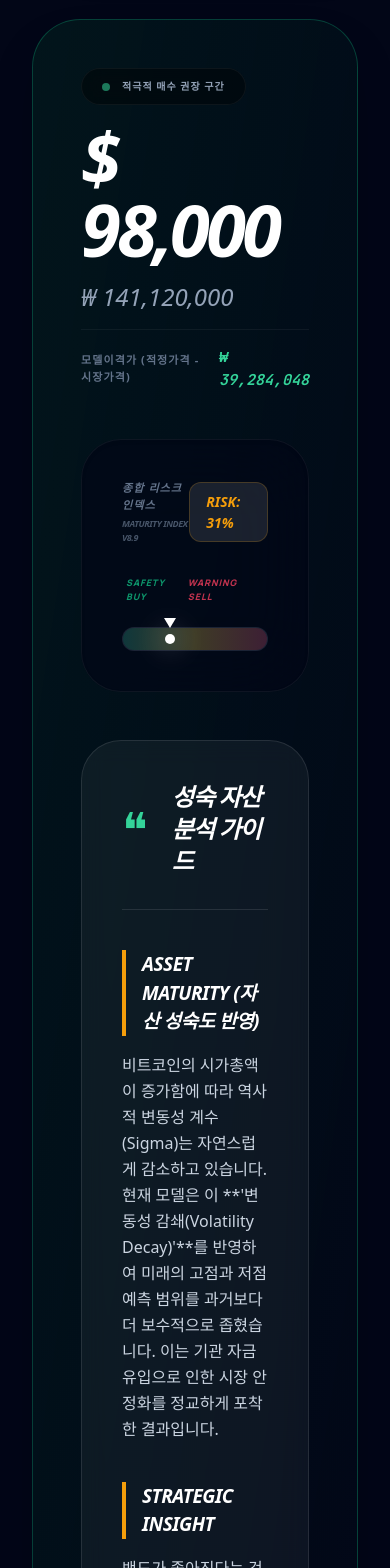
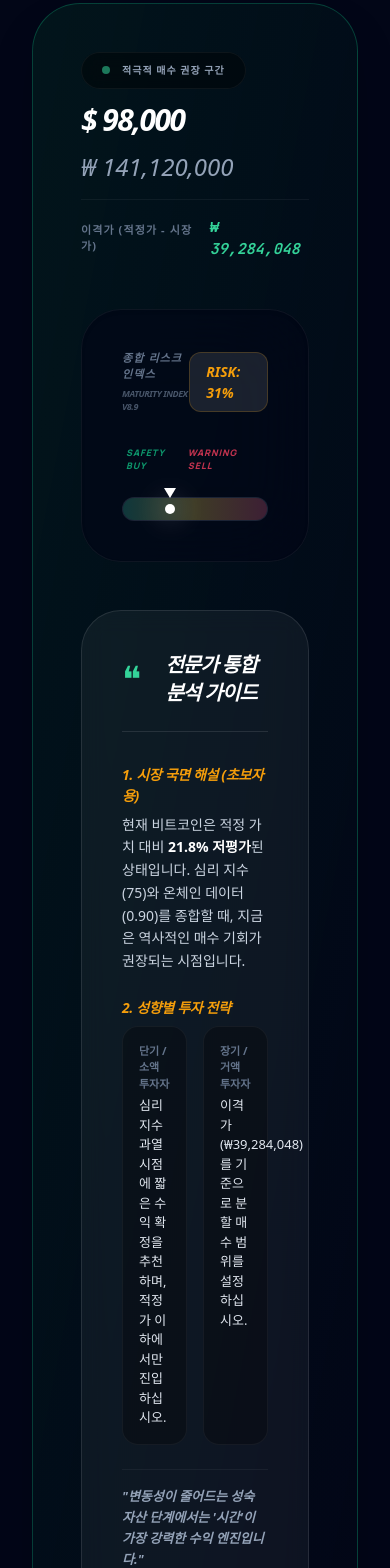
Before and after one commit to y2kjoh23-ux/btc-compass_26, a React (Vite) app: page / in a window 390 px wide. Shown: the part 340-1908 px from the top of the page. Built offline with nearby package versions, Linux system fonts and the light colour scheme; no server answers.

Commit message:
Add files via upload

```diff
--- a/App.tsx
+++ b/App.tsx
@@ -10,7 +10,6 @@ import {
   XAxis, YAxis, CartesianGrid, Tooltip, ResponsiveContainer, Area, ComposedChart, Line
 } from 'recharts';
 
-// 툴팁 마커 색상 정의
 const COLORS = {
   upper: '#fb7185', // rose-400
   fair: '#fbbf24',  // amber-400
@@ -70,62 +69,39 @@ const App: React.FC = () => {
   const stats = useMemo(() => {
     if (!data) return null;
     const model = getModelValues(new Date());
-
     const oscillator = data.currentPrice > 0 ? Math.log(data.currentPrice / model.weighted) : 0;
     const deviationPercent = ((data.currentPrice / model.weighted) - 1) * 100;
     const priceRisk = Math.max(0, Math.min(100, ((oscillator + 0.5) / 1.0) * 100));
     const fngRisk = data.fngValue;
     const mvrvEst = (oscillator * 6.5) + 2.5;
     const mvrvRisk = Math.max(0, Math.min(100, (mvrvEst / 6) * 100));
-
     const riskPercent = (priceRisk * 0.7) + (fngRisk * 0.15) + (mvrvRisk * 0.15);
 
     let status = MarketStatus.STABLE;
     if (riskPercent < 35) status = MarketStatus.ACCUMULATE;
     else if (riskPercent > 65) status = MarketStatus.SELL;
 
-    return {
-      model, oscillator, deviationPercent, mvrvEst, status, riskPercent
-    };
+    return { model, oscillator, deviationPercent, mvrvEst, status, riskPercent };
   }, [data]);
 
   const chartData = useMemo(() => {
     if (!data || !data.history) return [];
-
-    const historyPoints = data.history
-      .filter(h => new Date(h.date) >= CHART_START_DATE)
-      .map(h => {
+    const historyPoints = data.history.filter(h => new Date(h.date) >= CHART_START_DATE).map(h => {
       const d = new Date(h.date);
       const m = getModelValues(d);
-        return {
-          timestamp: d.getTime(),
-          price: h.price,
-          fair: m.weighted,
-          upper: m.upper,
-          lower: m.lower
-        };
+      return { timestamp: d.getTime(), price: h.price, fair: m.weighted, upper: m.upper, lower: m.lower };
     });
-
     if (historyPoints.length === 0) return [];
-
     const lastTimestamp = historyPoints[historyPoints.length - 1].timestamp;
     const predictions = [];
     const endDate = new Date('2026-12-31').getTime();
-
     let currentTs = lastTimestamp + (7 * 24 * 60 * 60 * 1000);
     while (currentTs <= endDate) {
       const d = new Date(currentTs);
       const m = getModelValues(d);
-      predictions.push({
-        timestamp: currentTs,
-        price: null,
-        fair: m.weighted,
-        upper: m.upper,
-        lower: m.lower
-      });
+      predictions.push({ timestamp: currentTs, price: null, fair: m.weighted, upper: m.upper, lower: m.lower });
       currentTs += (7 * 24 * 60 * 60 * 1000);
     }
-
     return [...historyPoints, ...predictions];
   }, [data]);
 
@@ -133,32 +109,18 @@ const App: React.FC = () => {
     if (!data) return [];
     const targets = [3, 5, 7, 10, 15, 20];
     const now = new Date();
-
     return targets.map(years => {
       const targetDate = new Date();
       targetDate.setFullYear(now.getFullYear() + years);
-
       const m = getModelValues(targetDate);
       const days = getDaysSinceGenesis(targetDate);
       const sigma = getDynamicSigma(days);
-
       const cagr = (Math.pow(m.weighted / data.currentPrice, 1 / years) - 1) * 100;
-
       let status = "Early Mature";
       if (sigma < 0.46) status = "Deep Converged";
       else if (sigma < 0.48) status = "Stable Mature";
       else if (sigma < 0.495) status = "Decay Active";
-
-      return {
-        years,
-        dateLabel: targetDate.getFullYear(),
-        fair: m.weighted,
-        upper: m.upper,
-        lower: m.lower,
-        cagr,
-        sigma,
-        status
-      };
+      return { years, dateLabel: targetDate.getFullYear(), fair: m.weighted, upper: m.upper, lower: m.lower, cagr, sigma, status };
     });
   }, [data]);
 
@@ -169,7 +131,7 @@ const App: React.FC = () => {
           <div className="absolute inset-0 border-2 border-amber-500/10 rounded-full"></div>
           <div className="absolute inset-0 border-2 border-amber-500 border-t-transparent rounded-full animate-spin"></div>
         </div>
-        <p className="font-black tracking-[0.3em] text-[11px] text-amber-500 uppercase italic">퀀트 모델 및 변동성 감쇄 로직 동기화 중...</p>
+        <p className="font-black tracking-[0.3em] text-[11px] text-amber-500 uppercase italic">퀀트 엔진 동기화 중...</p>
       </div>
     );
   }
@@ -178,8 +140,8 @@ const App: React.FC = () => {
 
   const getStatusStyle = () => {
     if (stats.status === MarketStatus.ACCUMULATE) return { accent: 'text-emerald-400', bg: 'from-emerald-950/40', border: 'border-emerald-500/30', label: '적극적 매수 권장 구간' };
-    if (stats.status === MarketStatus.SELL) return { accent: 'text-rose-400', bg: 'from-rose-950/40', border: 'border-rose-500/30', label: '위험 관리 및 수익 실현' };
-    return { accent: 'text-amber-400', bg: 'from-slate-900/60', border: 'border-slate-800', label: '안정 지향적 중립 구간' };
+    if (stats.status === MarketStatus.SELL) return { accent: 'text-rose-400', bg: 'from-rose-950/40', border: 'border-rose-500/30', label: '수익 확정 및 위험 관리' };
+    return { accent: 'text-amber-400', bg: 'from-slate-900/60', border: 'border-slate-800', label: '관망 및 안정 운용 구간' };
   };
 
   const style = getStatusStyle();
@@ -193,9 +155,7 @@ const App: React.FC = () => {
             <div className="h-6 w-px bg-slate-800 mx-2"></div>
             <span className="px-2.5 py-1 bg-slate-900 text-[10px] font-black text-slate-500 tracking-widest uppercase border border-slate-800 rounded">v8.9 MATURE</span>
           </div>
-          <p className="text-[11px] font-bold tracking-tight text-slate-500 italic">
-            Maturity-Adjusted Volatility Decay Active <span className="mx-2 text-slate-800">//</span> Sync: <span className="text-slate-300 font-black uppercase">{data.lastUpdated}</span>
-          </p>
+          <p className="text-[11px] font-bold tracking-tight text-slate-500 italic">Maturity-Adjusted Volatility Decay Active</p>
         </div>
         <div className="flex items-stretch gap-4 bg-slate-950 p-2 rounded-2xl border border-slate-900 shadow-2xl">
           <div className="px-5 py-3 border-r border-slate-900 text-right">
@@ -203,7 +163,7 @@ const App: React.FC = () => {
             <p className="mono text-white font-black text-base italic">{data.usdKrw.toLocaleString()} KRW</p>
           </div>
           <button onClick={init} className="px-5 group flex items-center justify-center hover:bg-slate-900 transition-all rounded-xl">
-            <svg className="w-5 h-5 text-slate-600 group-hover:text-amber-500 transition-all duration-500" fill="none" stroke="currentColor" viewBox="0 0 24 24"><path strokeLinecap="round" strokeLinejoin="round" strokeWidth="2.5" d="M4 4v5h.582m15.356 2A8.001 8.001 0 004.582 9m0 0H9m11 11v-5h-.581m0 0a8.003 8.003 0 01-15.357-2m15.357 2H15"></path></svg>
+            <svg className="w-5 h-5 text-slate-600 group-hover:text-amber-500" fill="none" stroke="currentColor" viewBox="0 0 24 24"><path strokeLinecap="round" strokeLinejoin="round" strokeWidth="2.5" d="M4 4v5h.582m15.356 2A8.001 8.001 0 004.582 9m0 0H9m11 11v-5h-.581m0 0a8.003 8.003 0 01-15.357-2m15.357 2H15"></path></svg>
           </button>
         </div>
       </header>
@@ -218,17 +178,15 @@ const App: React.FC = () => {
                    <div className={`w-2 h-2 rounded-full ${style.accent.replace('text', 'bg')} animate-pulse`}></div>
                    <span className="text-[10px] font-black uppercase tracking-widest text-slate-400 font-sans">{style.label}</span>
                 </div>
-                <h2 className="text-7xl md:text-8xl font-black text-white tracking-tighter italic font-sans leading-none">
+                <h2 className="text-3xl md:text-4xl font-black text-white tracking-tighter italic font-sans leading-none">
                   $ {data.currentPrice.toLocaleString()}
                 </h2>
                 <div className="flex items-baseline gap-3 text-slate-400 italic font-sans">
                   <span className="text-2xl font-light">₩ {Math.round(data.currentPrice * data.usdKrw).toLocaleString()}</span>
                 </div>
-
-                {/* 모델 이격가 추가 */}
                 <div className="mt-4 pt-4 border-t border-white/5">
                   <div className="flex items-center gap-3">
-                    <span className="text-[11px] font-black uppercase tracking-widest text-slate-500 font-sans">모델이격가 (적정가격 - 시장가격)</span>
+                    <span className="text-[11px] font-black uppercase tracking-widest text-slate-500 font-sans">이격가 (적정가 - 시장가)</span>
                     <span className={`text-[15px] font-black mono italic ${modelDeviationKrw >= 0 ? 'text-emerald-400' : 'text-rose-400'}`}>
                       ₩ {Math.round(modelDeviationKrw).toLocaleString()}
                     </span>
@@ -246,8 +204,6 @@ const App: React.FC = () => {
                     RISK: {Math.round(stats.riskPercent)}%
                   </div>
                 </div>
-
-                <div className="space-y-8">
                 <div className="space-y-6">
                   <div className="flex justify-between text-[9px] font-black uppercase tracking-[0.2em] px-1 italic text-slate-500">
                     <span className="text-emerald-500/80 tracking-widest">Safety Buy</span>
@@ -256,12 +212,9 @@ const App: React.FC = () => {
                   <div className="relative h-6 bg-slate-900 rounded-full border border-white/5 p-1.5">
                     <div className="absolute inset-0 rounded-full bg-gradient-to-r from-emerald-500 via-yellow-400 to-rose-500 opacity-20"></div>
                     <div className="relative w-full h-full">
-                         <div
-                           className="absolute top-0 w-2.5 h-full bg-white shadow-[0_0_30px_white] transition-all duration-1000 ease-out z-10 rounded-full"
-                           style={{ left: `${stats.riskPercent}%`, transform: 'translateX(-50%)' }}
-                         >
+                      <div className="absolute top-0 w-2.5 h-full bg-white shadow-[0_0_30px_white] transition-all duration-1000 ease-out z-10 rounded-full"
+                           style={{ left: `${stats.riskPercent}%`, transform: 'translateX(-50%)' }}>
                         <div className="absolute -top-4 left-1/2 -translate-x-1/2 w-0 h-0 border-l-[6px] border-l-transparent border-r-[6px] border-r-transparent border-t-[10px] border-t-white"></div>
-                         </div>
                       </div>
                     </div>
                   </div>
@@ -270,28 +223,35 @@ const App: React.FC = () => {
             </div>
 
             <div className="lg:col-span-7">
-              <div className="bg-white/5 backdrop-blur-md rounded-[2.5rem] border border-white/10 p-10 md:p-14 space-y-10 font-sans h-full flex flex-col justify-center text-left">
-                <div className="flex items-center gap-6 border-b border-white/10 pb-8">
-                  <div className={`text-5xl ${style.accent} font-serif`}>❝</div>
-                  <h3 className="text-2xl font-black text-white tracking-tighter italic">성숙 자산 분석 가이드</h3>
+              <div className="bg-white/5 backdrop-blur-md rounded-[2.5rem] border border-white/10 p-10 md:p-14 space-y-8 font-sans h-full flex flex-col justify-center text-left">
+                <div className="flex items-center gap-6 border-b border-white/10 pb-6">
+                  <div className={`text-4xl ${style.accent} font-serif`}>❝</div>
+                  <h3 className="text-xl font-black text-white tracking-tighter italic">전문가 통합 분석 가이드</h3>
                 </div>
-
-                <div className="space-y-10">
-                  <div className="space-y-4">
-                    <p className="text-white font-black text-[19px] tracking-tight italic border-l-4 border-amber-500 pl-4 uppercase">Asset Maturity (자산 성숙도 반영)</p>
-                    <p className="text-slate-300 text-[16px] leading-relaxed font-medium">
-                      비트코인의 시가총액이 증가함에 따라 역사적 변동성 계수(Sigma)는 자연스럽게 감소하고 있습니다. 현재 모델은 이 **'변동성 감쇄(Volatility Decay)'**를 반영하여 미래의 고점과 저점 예측 범위를 과거보다 더 보수적으로 좁혔습니다. 이는 기관 자금 유입으로 인한 시장 안정화를 정교하게 포착한 결과입니다.
+                <div className="space-y-6">
+                  <div className="space-y-2">
+                    <p className="text-amber-500 font-black text-[14px] tracking-tight italic uppercase">1. 시장 국면 해설 (초보자용)</p>
+                    <p className="text-slate-300 text-[14px] leading-relaxed">
+                      현재 비트코인은 적정 가치 대비 <span className="text-white font-bold">{Math.abs(stats.deviationPercent).toFixed(1)}% {stats.deviationPercent > 0 ? '고평가' : '저평가'}</span>된 상태입니다.
+                      심리 지수({data.fngValue})와 온체인 데이터({stats.mvrvEst.toFixed(2)})를 종합할 때, 지금은 {stats.status === MarketStatus.ACCUMULATE ? '역사적인 매수 기회' : stats.status === MarketStatus.SELL ? '일부 수익 실현' : '기존 물량 유지'}가 권장되는 시점입니다.
                     </p>
                   </div>
-                  <div className="space-y-4">
-                    <p className="text-white font-black text-[19px] tracking-tight italic border-l-4 border-amber-500 pl-4 uppercase">Strategic Insight</p>
-                    <p className="text-slate-300 text-[16px] leading-relaxed font-medium">
-                      밴드가 좁아진다는 것은 적정가($ {Math.round(stats.model.weighted).toLocaleString()})에 대한 수렴성이 강해짐을 의미합니다. 과거와 같은 극단적인 오버슈팅보다는 완만한 우상향 궤적을 그리며 가치 저장 수단으로서의 신뢰도를 높여가는 과정으로 해석하십시오.
-                    </p>
+                  <div className="space-y-2">
+                    <p className="text-amber-500 font-black text-[14px] tracking-tight italic uppercase">2. 성향별 투자 전략</p>
+                    <div className="grid grid-cols-2 gap-4">
+                      <div className="p-4 bg-black/30 rounded-2xl border border-white/5">
+                        <p className="text-[11px] font-black text-slate-500 mb-1">단기 / 소액 투자자</p>
+                        <p className="text-[13px] text-slate-200">심리 지수 과열 시점에 짧은 수익 확정을 추천하며, 적정가 이하에서만 진입하십시오.</p>
                       </div>
-                  <div className="pt-8 border-t border-white/5">
-                    <p className="text-slate-400 text-[15px] leading-relaxed italic font-bold">
-                      "변동성이 줄어드는 것은 자산이 '성인기'에 접어들었음을 뜻합니다. 줄어든 진폭 속에서도 확실한 퀀트의 이정표를 신뢰하십시오."
+                      <div className="p-4 bg-black/30 rounded-2xl border border-white/5">
+                        <p className="text-[11px] font-black text-slate-500 mb-1">장기 / 거액 투자자</p>
+                        <p className="text-[13px] text-slate-200">이격가(₩{Math.round(modelDeviationKrw).toLocaleString()})를 기준으로 분할 매수 범위를 설정하십시오.</p>
+                      </div>
+                    </div>
+                  </div>
+                  <div className="pt-4 border-t border-white/5">
+                    <p className="text-slate-400 text-[13px] leading-relaxed italic font-bold">
+                      "변동성이 줄어드는 성숙 자산 단계에서는 '시간'이 가장 강력한 수익 엔진입니다."
                     </p>
                   </div>
                 </div>
@@ -304,42 +264,40 @@ const App: React.FC = () => {
         <div className="grid grid-cols-1 md:grid-cols-3 gap-8 mb-20">
           <MetricCard label="모델 이격률 (Oscillator)" value={`${stats.deviationPercent > 0 ? '+' : ''}${stats.deviationPercent.toFixed(1)}%`} subValue="적정가와의 실시간 이격 정도" />
           <MetricCard label="공포 탐욕 지수 (Sentiment)" value={data.fngValue} subValue="시장 참여자들의 심리적 과열도" />
-          <MetricCard label="MVRV Z-Score (On-chain)" value={stats.mvrvEst.toFixed(2)} subValue="온체인 데이터 기반 가치 평가" />
+          <MetricCard label="MVRV Z-Score (On-chain)" value={stats.mvrvEst.toFixed(2)} subValue="온체인 기반 저점/고점 탐지" />
         </div>
 
-        {/* 판정 상세 기준 카드 - 차트 위로 이동 */}
+        {/* 판정 상세 기준 카드 */}
         <div className="grid grid-cols-1 md:grid-cols-3 gap-10 mb-12 font-sans">
           <StageCard title="이격률 판정" stages={STAGES.OSCILLATOR} currentVal={stats.oscillator} />
           <StageCard title="심리 지수 판정" stages={STAGES.FNG} currentVal={data.fngValue} />
           <StageCard title="온체인 판정" stages={STAGES.MVRV} currentVal={stats.mvrvEst} />
         </div>
 
-        {/* 차트 영역 */}
-        <section className="bg-slate-950 p-10 md:p-14 rounded-[4rem] border border-slate-900 shadow-3xl mb-20 relative overflow-hidden">
-          <div className="flex flex-col md:flex-row justify-between items-end mb-16 gap-8 text-left">
-            <div className="space-y-3">
-              <h3 className="text-3xl font-black text-white tracking-tighter uppercase italic font-sans">CONVERGING PRICE PATH (2017-2026)</h3>
-              <p className="text-slate-600 text-[11px] font-bold uppercase tracking-widest italic font-sans text-amber-500/80">Decay Mode Active // Volatility Dampening Sync</p>
+        {/* 차트 영역 - 여백 최소화 및 밴드 가시성 개선 */}
+        <section className="bg-slate-950 p-6 md:p-8 rounded-[3rem] border border-slate-900 shadow-3xl mb-20 relative overflow-hidden">
+          <div className="flex flex-col md:flex-row justify-between items-end mb-6 gap-8 text-left">
+            <div className="space-y-1">
+              <h3 className="text-xl font-black text-white tracking-tighter uppercase italic font-sans">CONVERGING PRICE PATH (2017-2026)</h3>
+              <p className="text-slate-600 text-[9px] font-bold uppercase tracking-widest italic font-sans text-amber-500/80">Decay Mode Active // Volatility Dampening Sync</p>
             </div>
-            <div className="flex flex-wrap gap-5 text-[10px] font-black uppercase tracking-widest italic font-sans">
-               <div className="flex items-center gap-3 px-4 py-2 bg-blue-500/10 rounded-xl border border-rose-500/20" style={{ color: COLORS.price }}><span className="w-2 h-2 rounded-full" style={{ backgroundColor: COLORS.price }}></span> 시장 가격</div>
-               <div className="flex items-center gap-3 px-4 py-2 bg-amber-500/10 text-amber-500 rounded-xl border border-amber-500/20"><span className="w-2 h-2 bg-amber-500 rounded-full"></span> 수렴 밴드</div>
+            <div className="flex flex-wrap gap-4 text-[9px] font-black uppercase tracking-widest italic font-sans">
+               <div className="flex items-center gap-2 px-3 py-1.5 bg-blue-500/10 rounded-lg border border-rose-500/20" style={{ color: COLORS.price }}><span className="w-1.5 h-1.5 rounded-full" style={{ backgroundColor: COLORS.price }}></span> 시장 가격</div>
+               <div className="flex items-center gap-2 px-3 py-1.5 bg-amber-500/10 text-amber-500 rounded-lg border border-amber-500/20"><span className="w-1.5 h-1.5 bg-amber-500 rounded-full"></span> 수렴 밴드</div>
             </div>
           </div>
 
-          <div className="h-[650px] w-full">
+          <div className="h-[600px] w-full">
             <ResponsiveContainer width="100%" height="100%">
-              <ComposedChart data={chartData} margin={{ top: 20, right: 30, left: 10, bottom: 40 }}>
-                {/* 가이드라인 전체 연결을 위해 vertical={false} 유지하고 stroke 색상 조정 */}
+              <ComposedChart data={chartData} margin={{ top: 5, right: -5, left: -45, bottom: -10 }}>
                 <CartesianGrid strokeDasharray="3 3" vertical={false} stroke="#1e293b" />
                 <XAxis
                   dataKey="timestamp"
                   type="number"
                   domain={[new Date('2017-07-01').getTime(), 'dataMax']}
-                  tick={{fontSize: 10, fill: '#475569', fontWeight: 900}}
+                  tick={{fontSize: 9, fill: '#475569', fontWeight: 900}}
                   tickFormatter={(ts) => new Date(ts).getFullYear().toString()}
                   ticks={[
-                    new Date('2017-07-01').getTime(),
                     new Date('2018-01-01').getTime(),
                     new Date('2019-01-01').getTime(),
                     new Date('2020-01-01').getTime(),
@@ -352,24 +310,24 @@ const App: React.FC = () => {
                   ]}
                   axisLine={{ stroke: '#1e293b' }}
                   tickLine={false}
-                  dy={20}
+                  dy={5}
                 />
                 <YAxis
                   type="number"
                   domain={[2000, 300000]}
                   scale="log"
                   orientation="right"
-                  tick={{fontSize: 10, fill: '#475569', fontWeight: 900}}
+                  tick={{fontSize: 9, fill: '#475569', fontWeight: 900}}
                   tickFormatter={v => `$${Math.round(v/1000)}K`}
                   axisLine={false}
                   tickLine={false}
-                  dx={20}
+                  dx={5}
                 />
                 <Tooltip content={<CustomTooltip />} />
-                <Area name="상단 밴드" dataKey="upper" stroke="none" fill={COLORS.upper} fillOpacity={0.08} />
+                <Area name="상단 밴드" dataKey="upper" stroke="none" fill={COLORS.upper} fillOpacity={0.18} />
                 <Area name="하단 밴드" dataKey="lower" stroke="none" fill="#020617" fillOpacity={1} />
                 <Line name="적정 가치" dataKey="fair" stroke={COLORS.fair} strokeWidth={2} dot={false} strokeDasharray="5 5" opacity={0.6} />
-                <Line name="시장 가격" dataKey="price" stroke={COLORS.price} strokeWidth={3} dot={false} connectNulls={true} />
+                <Line name="시장 가격" dataKey="price" stroke={COLORS.price} strokeWidth={2.5} dot={false} connectNulls={true} />
               </ComposedChart>
             </ResponsiveContainer>
           </div>
@@ -423,20 +381,20 @@ const App: React.FC = () => {
           </div>
         </section>
 
-        {/* 장기 예측 매트릭스 섹션 - 최하단 */}
+        {/* 장기 예측 매트릭스 섹션 */}
         <section className="mb-24 text-left">
           <div className="bg-[#020617] rounded-[3.5rem] overflow-hidden border border-slate-800 shadow-3xl">
             <div className="px-12 py-10 border-b border-slate-800 bg-slate-950 flex flex-col md:flex-row justify-between items-start md:items-center gap-4">
               <div>
                 <h4 className="text-[14px] font-black tracking-[0.2em] text-white uppercase italic font-sans mb-1">LONG-TERM PROJECTION MATRIX</h4>
-                <p className="text-[9px] font-bold text-amber-500 uppercase tracking-widest italic font-sans">Maturity-Adjusted Volatility Decay Hybrid Model v8.9</p>
+                <p className="text-[9px] font-bold text-amber-500 uppercase tracking-widest italic font-sans">Maturity-Adjusted Volatility Decay Hybrid Model</p>
               </div>
               <div className="px-4 py-2 bg-emerald-500/10 border border-emerald-500/20 rounded-xl flex items-center gap-3">
                 <span className="text-[10px] font-black text-emerald-400 uppercase italic">Hybrid Spot: ${Math.round(stats.model.weighted).toLocaleString()} / ₩{Math.round(stats.model.weighted * data.usdKrw).toLocaleString()}</span>
               </div>
             </div>
-            <div className="overflow-x-auto">
-              <table className="w-full text-left font-sans min-w-[1000px]">
+            <div className="overflow-x-auto font-sans">
+              <table className="w-full text-left min-w-[1000px]">
                 <thead>
                   <tr className="bg-black/40 border-b border-slate-800">
                     <th className="px-10 py-6 text-[9px] font-black text-slate-500 uppercase tracking-widest italic">Period</th>
@@ -452,7 +410,6 @@ const App: React.FC = () => {
                       <td className="px-10 py-8">
                         <div className="space-y-1">
                           <p className="text-xl font-black text-white italic">{pred.years}Y <span className="text-slate-600 text-[12px] font-bold">({pred.dateLabel})</span></p>
-                          <p className="text-[9px] font-black text-slate-500 uppercase tracking-tighter">FUTURE PROJECTION</p>
                         </div>
                       </td>
                       <td className="px-10 py-8">
@@ -470,7 +427,6 @@ const App: React.FC = () => {
                       <td className="px-10 py-8">
                         <div className="flex items-center gap-3">
                           <span className="text-xl font-black text-white mono italic">+{pred.cagr.toFixed(1)}%</span>
-                          <div className="h-4 w-px bg-slate-800"></div>
                           <span className="text-[10px] font-bold text-slate-500 uppercase">Avg/Year</span>
                         </div>
                       </td>
@@ -489,9 +445,6 @@ const App: React.FC = () => {
               </table>
             </div>
           </div>
-          <p className="mt-8 text-[11px] font-bold text-slate-600 italic px-12 leading-relaxed text-center uppercase tracking-widest">
-            * CAGR is calculated based on the current price of ${data.currentPrice.toLocaleString()}. Values derived from the COMPASS HYBRID (Decaying 40% / Cycle 30% / Standard 30%) Engine.
-          </p>
         </section>
       </main>
 
--- a/metadata.json
+++ b/metadata.json
@@ -1,5 +1,5 @@
 {
-  "name": "BTC Investment Compass v8.9",
+  "name": "BTC Investment Compass v9.1",
   "description": "A sophisticated Bitcoin investment dashboard based on power-law models, cycle theory, and market sentiment indicators.",
   "requestFramePermissions": []
 }
--- a/package.json
+++ b/package.json
@@ -1,5 +1,5 @@
 {
-  "name": "btc-investment-compass-v8.9",
+  "name": "btc-investment-compass-v9.1",
   "private": true,
   "version": "0.0.0",
   "type": "module",
```
Also changed, not shown: components/StageCard.tsx (+9 -10 lines). Lines whose indentation alone changed are shown as unchanged.
